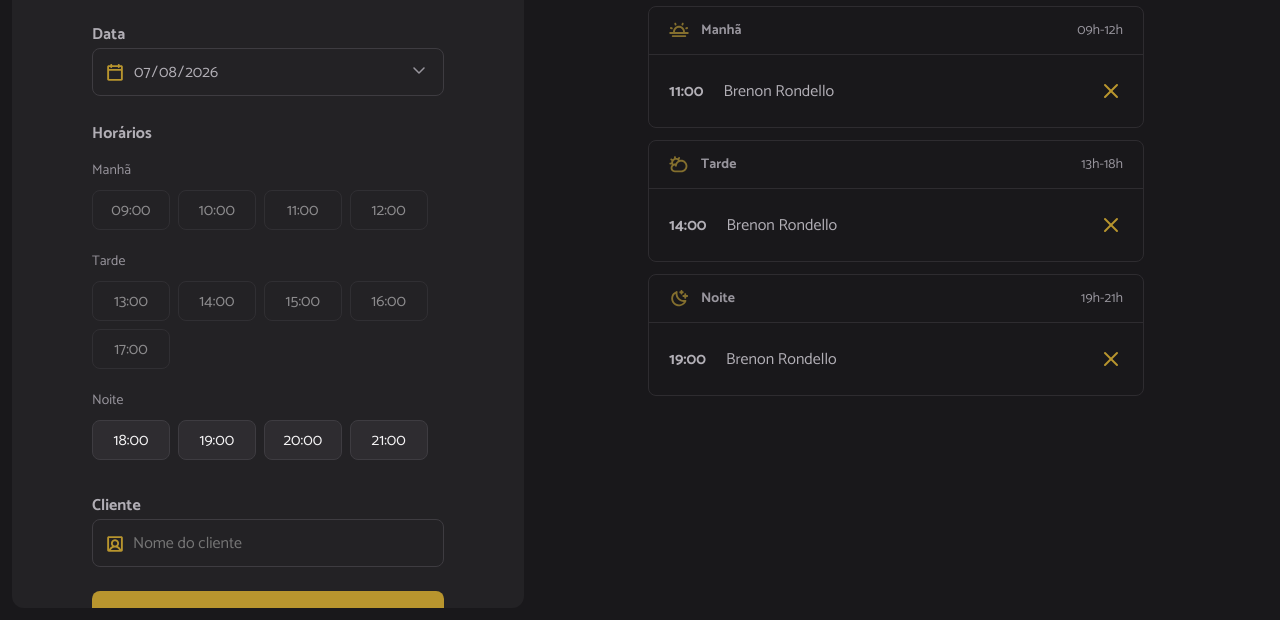
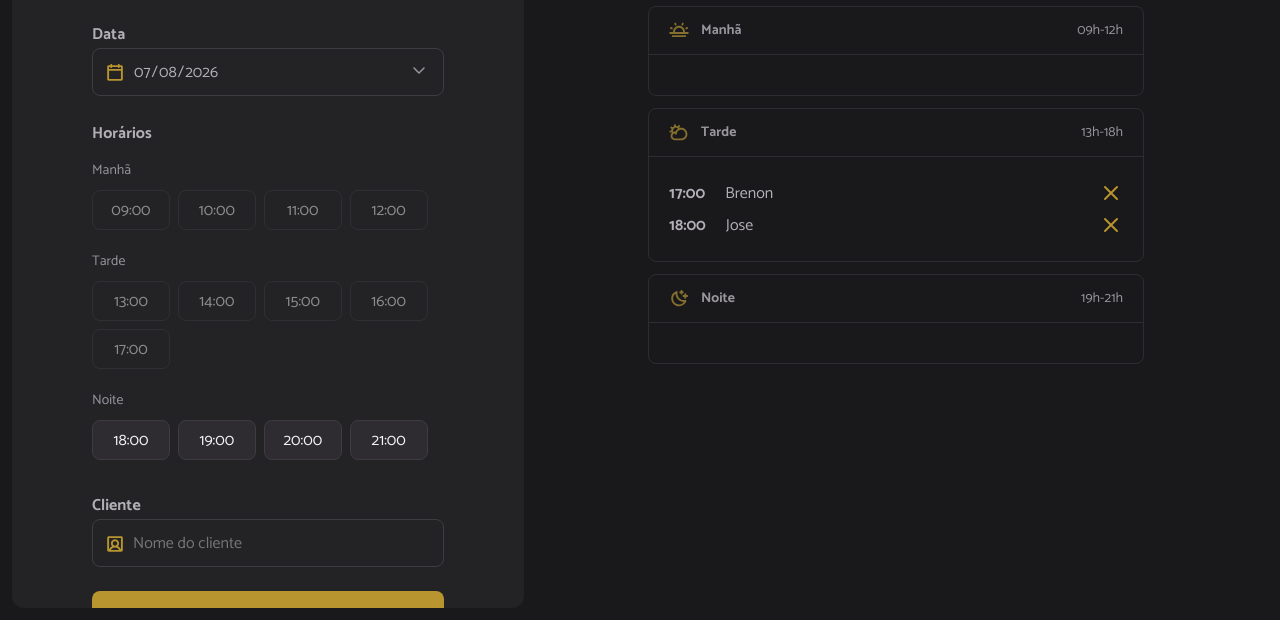
Before and after one commit to BrenonDev/hair-day, a website built with webpack: page index.html in a window 1280 px wide. Shown: the part 180-800 px from the top of the page. Built offline with nearby package versions, Linux system fonts and the light colour scheme; data requests are answered from the project's data file.

Commit message:
renderizando os agendamentos do dia

```diff
--- a/index.html
+++ b/index.html
@@ -129,7 +129,7 @@
           </header>
           <ul id="period-morning" class="period">
             <!-- Exemplo  -->
-            <li>
+            <!-- <li>
               <strong>11:00</strong>
               <span>Brenon Rondello</span>
               <img
@@ -137,7 +137,7 @@
                 alt="Cancelar"
                 class="cancel-icon"
               />
-            </li>
+            </li> -->
           </ul>
         </section>
 
@@ -149,7 +149,7 @@
           </header>
           <ul id="period-afternoon" class="period">
             <!-- Exemplo -->
-            <li>
+            <!-- <li>
               <strong>14:00</strong>
               <span>Brenon Rondello</span>
               <img
@@ -157,7 +157,7 @@
                 alt="Cancelar"
                 class="cancel-icon"
               />
-            </li>
+            </li> -->
           </ul>
         </section>
 
@@ -169,7 +169,7 @@
           </header>
           <ul id="period-night" class="period">
             <!-- Exemplo -->
-            <li>
+            <!-- <li>
               <strong>19:00</strong>
               <span>Brenon Rondello</span>
               <img
@@ -177,7 +177,7 @@
                 alt="Cancelar"
                 class="cancel-icon"
               />
-            </li>
+            </li> -->
           </ul>
         </section>
       </aside>
--- a/server.json
+++ b/server.json
@@ -1,14 +1,19 @@
 {
   "schedules": [
     {
-      "id": 1783529398337,
+      "id": "1783529398337",
       "name": "Brenon",
       "when": "2026-07-08T17:00:00.000Z"
     },
     {
-      "id": 1783529474176,
+      "id": "1783529474176",
       "name": "Jose",
       "when": "2026-07-08T18:00:00.000Z"
+    },
+    {
+      "id": 1783532302696,
+      "name": "we",
+      "when": "2026-07-09T12:00:00.000Z"
     }
   ]
 }
--- a/src/modules/schedules/load.js
+++ b/src/modules/schedules/load.js
@@ -1,5 +1,6 @@
 import { scheduleFetchByDay } from "../../services/schedule-fetch-by-day.js";
 import { hoursLoad } from "../form/hours-load.js";
+import { schedulesShow } from "./show.js";
 
 // Seleciona o input de data
 const selectedDate = document.getElementById("date");
@@ -10,8 +11,9 @@
 
     // Busca na API os agendamentos
     const dailySchedules = await scheduleFetchByDay({ date });
-    console.log(dailySchedules);
 
+    // Exibe os agendamentos
+    schedulesShow({ dailySchedules });
 
     // Renderiza as horas disponíveis
     hoursLoad({date});
--- /dev/null
+++ b/src/modules/schedules/show.js
@@ -0,0 +1,52 @@
+import dayjs from "dayjs";
+
+// Seleciona as sessões manhã, tarde e noite
+const periodMorning = document.getElementById("period-morning");
+const periodAfternoon = document.getElementById("period-afternoon");
+const periodNight = document.getElementById("period-night");
+
+export function schedulesShow({ dailySchedules }) {
+    try {
+        // Limpa as listas
+        periodMorning.innerHTML = "";
+        periodAfternoon.innerHTML = "";
+        periodNight.innerHTML = "";
+
+        // Renderiza os agendamentos por período
+        dailySchedules.forEach((schedule) => {
+            const item = document.createElement("li");
+            const time = document.createElement("strong");
+            const name = document.createElement("span");
+
+            // Adiciona o id do agendamento
+            item.setAttribute("data-id", schedule.id);
+
+            time.textContent = dayjs(schedule.when).format("HH:mm");
+            name.textContent = schedule.name;
+
+            // Cria ícone de cancelar o agendamento
+            const cancelIcon = document.createElement("img");
+            cancelIcon.classList.add("cancel-icon");
+            cancelIcon.setAttribute("src", "./src/assets/cancel.svg");
+            cancelIcon.setAttribute("alt", "Cancelar");
+
+            // Adiciona o tempo, nome e ícone no item
+            item.append(time, name, cancelIcon);
+
+            // Obtém somente a hora
+            const hour = dayjs(schedule.when).hour();
+
+            // Renderiza o agendamento na sessão (manhã, tarde ou noite)
+            if (hour <= 12) {
+                periodMorning.appendChild(item);
+            } else if (hour > 12 && hour <= 18) {
+                periodAfternoon.appendChild(item);
+            } else {
+                periodNight.appendChild(item);
+            };
+        });
+    } catch (error) {
+        console.log(error);
+        alert("Não foi possível exibir os agendamentos.");
+    };
+};
```
